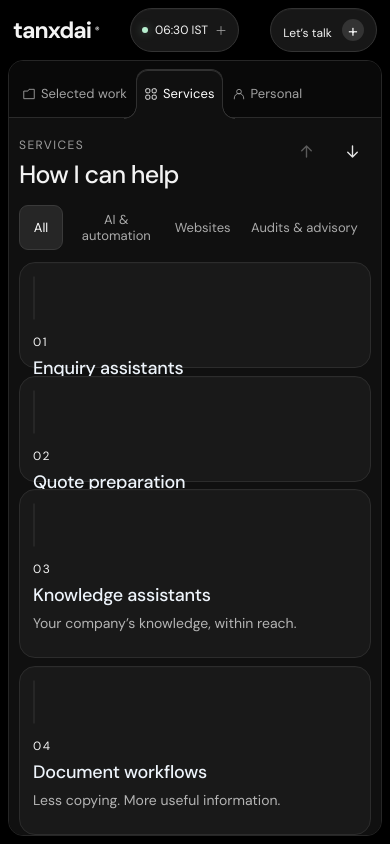
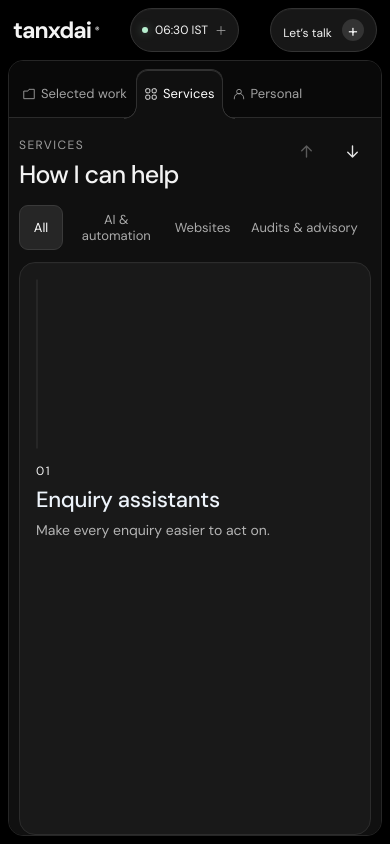
Before and after one commit to tanudai/tanxdai-portfolio, a React (Vite) app: page / in a window 390 px wide. Both pictures are taken after a click on the tab "Services". Built offline with nearby package versions, Linux system fonts and the light colour scheme.

Commit message:
UI/UX: Fix mobile card overlap by using 1 card per page, fix desktop infinite stretch

```diff
--- a/src/Services.jsx
+++ b/src/Services.jsx
@@ -70,7 +70,7 @@ export default function Services({ onCall, initialFilter = 'All' }) {
   const [page, setPage] = useState(0);
   const [direction, setDirection] = useState(1);
   const [compact, setCompact] = useState(() => matchMedia('(max-width: 700px), (max-height: 650px)').matches);
-  const [shortPhone, setShortPhone] = useState(() => innerWidth <= 700 && innerHeight < 740);
+  const [isPhone, setIsPhone] = useState(() => matchMedia('(max-width: 700px)').matches);
   const [selected, setSelected] = useState(null);
   const [hovered, setHovered] = useState(null);
   const dialog = useRef(null);
@@ -78,13 +78,14 @@ export default function Services({ onCall, initialFilter = 'All' }) {
 
   useEffect(() => {
     const media = matchMedia('(max-width: 700px), (max-height: 650px)');
-    const update = () => { setCompact(media.matches); setShortPhone(innerWidth <= 700 && innerHeight < 740); setPage(0); };
+    const phoneMedia = matchMedia('(max-width: 700px)');
+    const update = () => { setCompact(media.matches); setIsPhone(phoneMedia.matches); setPage(0); };
     window.addEventListener('resize', update);
     return () => window.removeEventListener('resize', update);
   }, []);
 
   const filtered = services.filter(service => filter === 'All' || service[0] === filter);
-  const perPage = shortPhone ? 2 : compact ? 4 : 6;
+  const perPage = isPhone ? 1 : compact ? 4 : 6;
   const pages = Math.ceil(filtered.length / perPage);
 
   const goToPage = (newPage) => {
@@ -132,7 +133,7 @@ export default function Services({ onCall, initialFilter = 'All' }) {
   useLayoutEffect(() => { if (selected && !dialog.current.open) dialog.current.showModal(); }, [selected]); // same frame as the click
   const landed = () => { dialog.current?.close(); opener.current?.focus(); };
 
-  return <div className={`services-app ${shortPhone ? 'services-readable' : ''}`} ref={viewport} onTouchStart={handleTouchStart} onTouchEnd={handleTouchEnd} tabIndex={0} style={{ position: 'relative', height: '100%', display: 'flex', flexDirection: 'column' }}>
+  return <div className={`services-app ${isPhone ? 'services-readable' : ''}`} ref={viewport} onTouchStart={handleTouchStart} onTouchEnd={handleTouchEnd} tabIndex={0} style={{ position: 'relative', height: '100%', display: 'flex', flexDirection: 'column' }}>
     <div className="services-heading" style={{ display: 'flex', justifyContent: 'space-between', alignItems: 'flex-start' }}>
       <div>
         <span className="deck-eyebrow">SERVICES</span><h1>How I can help</h1>
@@ -147,7 +148,7 @@ export default function Services({ onCall, initialFilter = 'All' }) {
     <div style={{ position: 'relative', flex: 1, minHeight: 0, paddingBottom: '20px' }}>
       <AnimatePresence mode="wait" custom={direction}>
         <motion.div key={`${filter}-${page}`} custom={direction} className="service-grid"
-          style={{ display: 'grid', gridTemplateColumns: 'repeat(auto-fit, minmax(280px, 1fr))', gridTemplateRows: 'repeat(2, minmax(0, 1fr))', height: '100%', position: 'absolute', inset: '0 0 20px 0' }}
+          style={{ display: 'grid', gridTemplateColumns: 'repeat(auto-fit, minmax(280px, 1fr))', gridTemplateRows: isPhone ? '1fr' : 'repeat(2, minmax(0, 350px))', height: '100%', position: 'absolute', inset: '0 0 20px 0', alignContent: isPhone ? 'stretch' : 'center' }}
           variants={{
             from: dir => ({ opacity: 0, y: dir * 50 }),
             shown: { opacity: 1, y: 0, transition: { duration: 0.4, ease: [0.2, 0.8, 0.2, 1] } },
```
